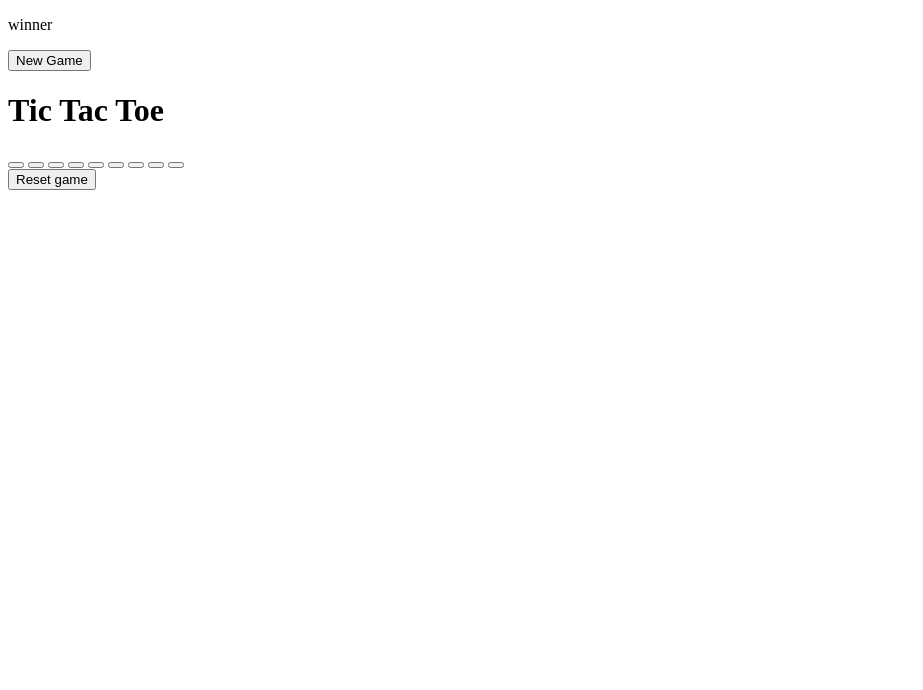
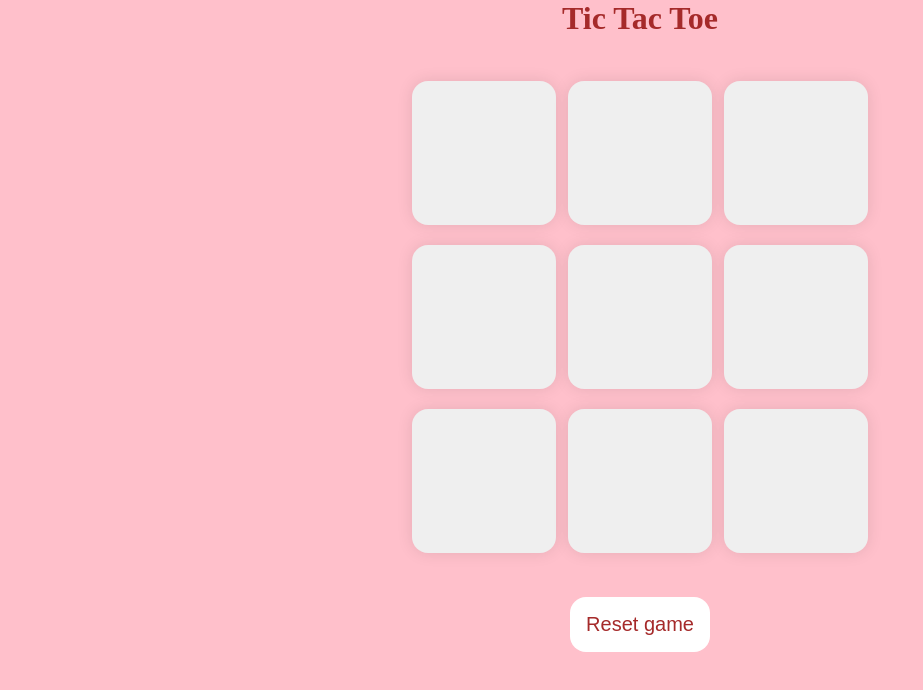
Before and after one commit to vishwa340/tic-tac-toe, a plain HTML site: page index.html in a window 1280 px wide. Shown: the whole page, without its empty margins (0-923 px from the left). Drawn offline with Linux system fonts and the light colour scheme.

Commit message:
Update index.html

```diff
--- a/index.html
+++ b/index.html
@@ -4,7 +4,7 @@
     <meta charset="UTF-8">
     <meta name="viewport" content="width=device-width, initial-scale=1.0">
     <title> tic tac toe</title>
-    <link rel="stylesheet" href="gamneproject.css">
+    <link rel="stylesheet" href="styles.css">
 
 </head>
 <div class="msg-container hide">
@@ -30,6 +30,6 @@
      </div>
      <button id="reset-btn"> Reset game</button>
     </main>
-    <script src="gameproject.js"></script>
+    <script src="scrpit.js"></script>
 </body>
 </html>
```
